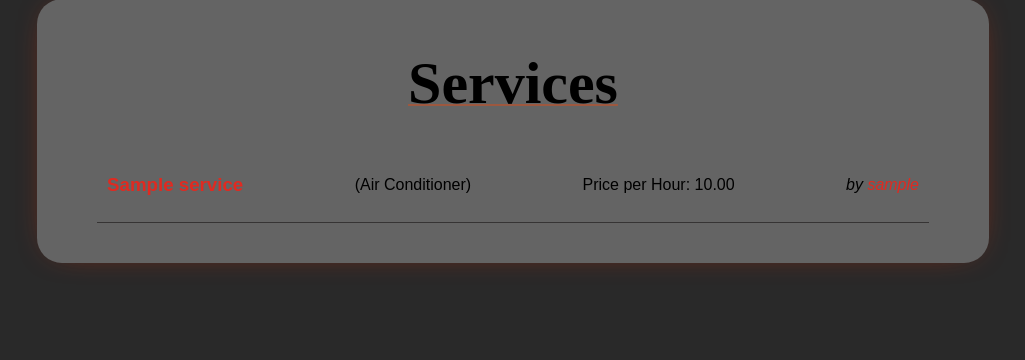
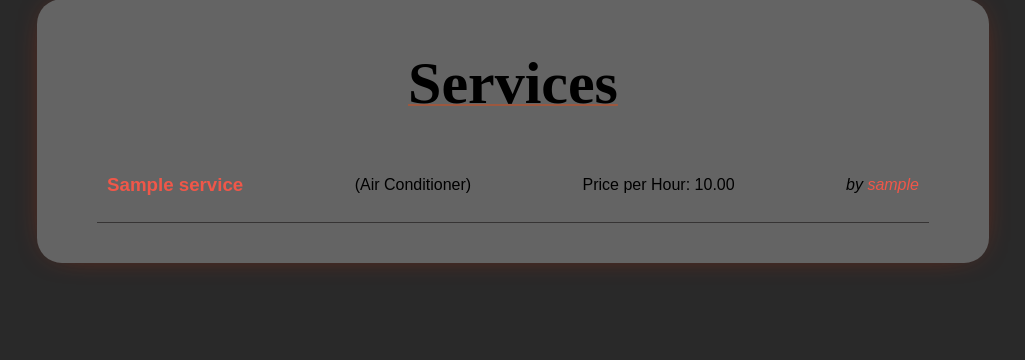
Before and after one commit to shaokoth/netfix, a Django app: page /services/ in a window 1280 px wide. Shown: the part 77-437 px from the top of the page, without its empty margins (127-1152 px from the left). Run offline with Django 3.2, Linux system fonts and the light colour scheme; tables that the repository leaves empty hold one stand-in row (values such as "Sample post").

Commit message:
styles: Change service list styling

```diff
--- a/services/templates/services/list.html
+++ b/services/templates/services/list.html
@@ -11,13 +11,13 @@
         {% if services %}
             {% for service in services.all %}
             <div style="display: flex; justify-content: space-between; align-items: center; margin-bottom: 15px; padding: 10px; border-bottom: 1px solid #363434;">
-                <a href="/services/{{ service.id }}" style="text-decoration: none; color: #e02a21;">
+                <a href="/services/{{ service.id }}" style="text-decoration: none; color: #f05749;">
                     <h3 style="margin: 0;">{{ service.name }}</h3>
                 </a>
                 <p style="margin: 0;">({{ service.field }})</p>
                 <p style="margin: 0;">Price per Hour: {{ service.price_hour }}</p>
                 <p style="margin: 0; font-style: italic;">
-                    by <a href="{% url 'company_profile' service.company.user.username %}" style="text-decoration: none; color: #e02a21;">{{ service.company.user.username }}</a>
+                    by <a href="{% url 'company_profile' service.company.user.username %}" style="text-decoration: none; color: #f05749;">{{ service.company.user.username }}</a>
 
                 </p>
             </div>
```
